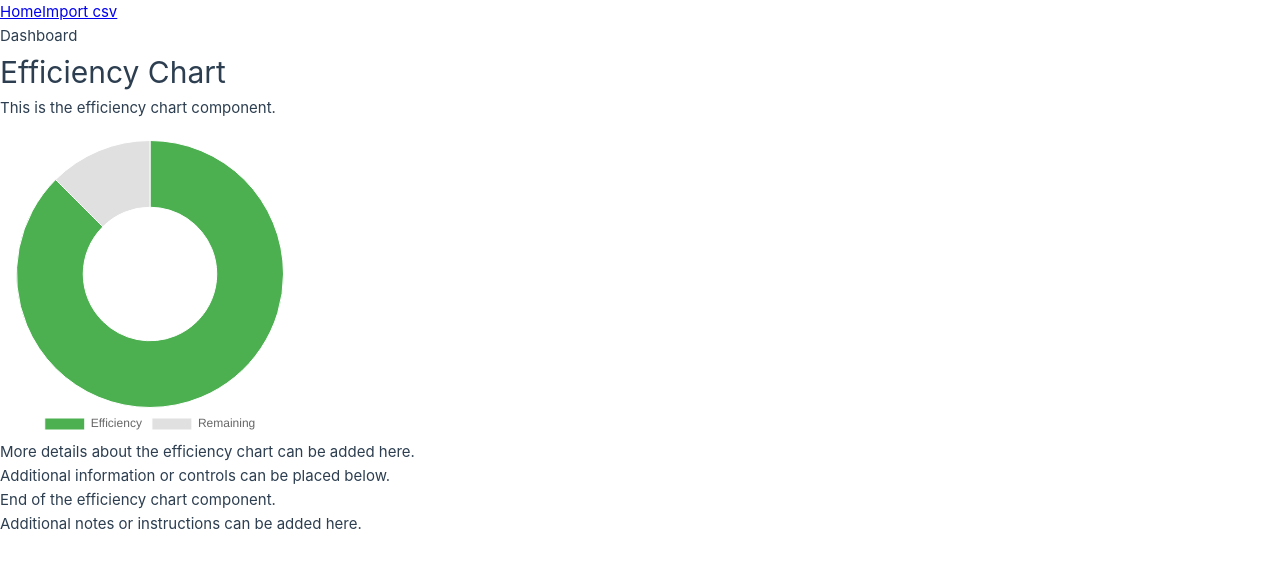
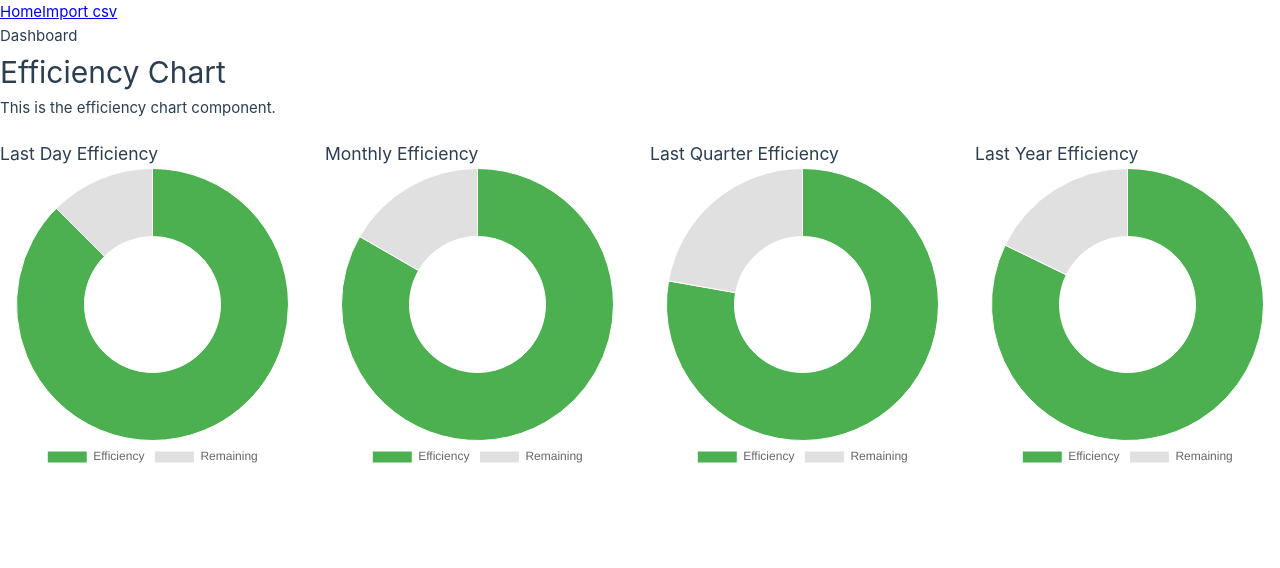
Before and after one commit to hy-rf/vue-sideproject1, a Vue app: page / in a window 1280 px wide. Shown: the top 568 px of the page. Built offline with nearby package versions, Linux system fonts and the light colour scheme; the HTML template or start-up script is replaced by a standard one.

Commit message:
feat: show efficiencies each ways on dashboard

```diff
--- a/src/components/dashboard/EfficiencyChart.vue
+++ b/src/components/dashboard/EfficiencyChart.vue
@@ -25,21 +25,29 @@ const schedule: Schedule = {
   createdAt: new Date(),
 }
 
-const actualOutput = 350 // Actual units produced in a day
-const efficiency = calculateEfficiency(actualOutput, schedule)
+const actualOutputLastDay = 350 // Actual units produced yesterday
+const actualOutputMonthly = 10000 // Actual units produced this month
+const actualOutputLastQuarter = 28000 // Actual units produced last quarter
+const actualOutputLastYear = 120000 // Actual units produced last year
 
-console.log(`Efficiency: ${efficiency}%`)
+// Calculate efficiencies
+const efficiencyLastDay = calculateEfficiency(actualOutputLastDay, schedule)
+const efficiencyMonthly = calculateEfficiency(actualOutputMonthly, schedule) / 30
+const efficiencyLastQuarter = calculateEfficiency(actualOutputLastQuarter, schedule) / 90
+const efficiencyLastYear = calculateEfficiency(actualOutputLastYear, schedule) / 365
 
 const chartRef = ref<HTMLCanvasElement | null>(null)
+const chartRef2 = ref<HTMLCanvasElement | null>(null)
+const chartRef3 = ref<HTMLCanvasElement | null>(null)
+const chartRef4 = ref<HTMLCanvasElement | null>(null)
 onMounted(() => {
-  if (chartRef.value) {
-    new Chart(chartRef.value, {
+  new Chart(chartRef.value!, {
     type: 'doughnut',
     data: {
       labels: ['Efficiency', 'Remaining'],
       datasets: [
         {
-            data: [efficiency, 100 - efficiency],
+          data: [efficiencyLastDay, 100 - efficiencyLastDay],
           backgroundColor: ['#4caf50', '#e0e0e0'], // Green for efficiency, gray for remaining
           borderWidth: 1,
         },
@@ -59,7 +67,84 @@ onMounted(() => {
       },
     },
   })
-  }
+  new Chart(chartRef2.value!, {
+    type: 'doughnut',
+    data: {
+      labels: ['Efficiency', 'Remaining'],
+      datasets: [
+        {
+          data: [efficiencyMonthly, 100 - efficiencyMonthly],
+          backgroundColor: ['#4caf50', '#e0e0e0'], // Green for efficiency, gray for remaining
+          borderWidth: 1,
+        },
+      ],
+    },
+    options: {
+      responsive: true,
+      plugins: {
+        legend: {
+          position: 'bottom',
+        },
+        tooltip: {
+          callbacks: {
+            label: (context) => `${context.label}: ${context.raw}%`,
+          },
+        },
+      },
+    },
+  })
+  new Chart(chartRef3.value!, {
+    type: 'doughnut',
+    data: {
+      labels: ['Efficiency', 'Remaining'],
+      datasets: [
+        {
+          data: [efficiencyLastQuarter, 100 - efficiencyLastQuarter],
+          backgroundColor: ['#4caf50', '#e0e0e0'], // Green for efficiency, gray for remaining
+          borderWidth: 1,
+        },
+      ],
+    },
+    options: {
+      responsive: true,
+      plugins: {
+        legend: {
+          position: 'bottom',
+        },
+        tooltip: {
+          callbacks: {
+            label: (context) => `${context.label}: ${context.raw}%`,
+          },
+        },
+      },
+    },
+  })
+  new Chart(chartRef4.value!, {
+    type: 'doughnut',
+    data: {
+      labels: ['Efficiency', 'Remaining'],
+      datasets: [
+        {
+          data: [efficiencyLastYear, 100 - efficiencyLastYear],
+          backgroundColor: ['#4caf50', '#e0e0e0'], // Green for efficiency, gray for remaining
+          borderWidth: 1,
+        },
+      ],
+    },
+    options: {
+      responsive: true,
+      plugins: {
+        legend: {
+          position: 'bottom',
+        },
+        tooltip: {
+          callbacks: {
+            label: (context) => `${context.label}: ${context.raw}%`,
+          },
+        },
+      },
+    },
+  })
 })
 </script>
 
@@ -68,22 +153,39 @@ onMounted(() => {
     <h1>Efficiency Chart</h1>
     <p>This is the efficiency chart component.</p>
     <div class="chart-container">
+      <div>
+        <h3>Last Day Efficiency</h3>
         <canvas ref="chartRef"></canvas>
+        <!-- Fixed ref binding -->
       </div>
-    <p>More details about the efficiency chart can be added here.</p>
-    <p>Additional information or controls can be placed below.</p>
-    <p>End of the efficiency chart component.</p>
-    <p>Additional notes or instructions can be added here.</p>
+      <div>
+        <h3>Monthly Efficiency</h3>
+        <canvas ref="chartRef2"></canvas>
+        <!-- Fixed ref binding -->
+      </div>
+      <div>
+        <h3>Last Quarter Efficiency</h3>
+        <canvas ref="chartRef3"></canvas>
+        <!-- Fixed ref binding -->
+      </div>
+      <div>
+        <h3>Last Year Efficiency</h3>
+        <canvas ref="chartRef4"></canvas>
+        <!-- Fixed ref binding -->
+      </div>
+    </div>
   </div>
 </template>
 
 <style lang="css" scoped>
 .chart-container {
+  display: grid;
+  grid-template-columns: repeat(auto-fit, minmax(300px, 1fr));
+  gap: 20px;
   margin-top: 20px;
-  width: 300px;
+}
+canvas {
+  width: 100%;
   height: 300px;
-  display: flex;
-  align-items: center;
-  justify-content: center;
 }
 </style>
```
Lines whose indentation alone changed are shown as unchanged.
